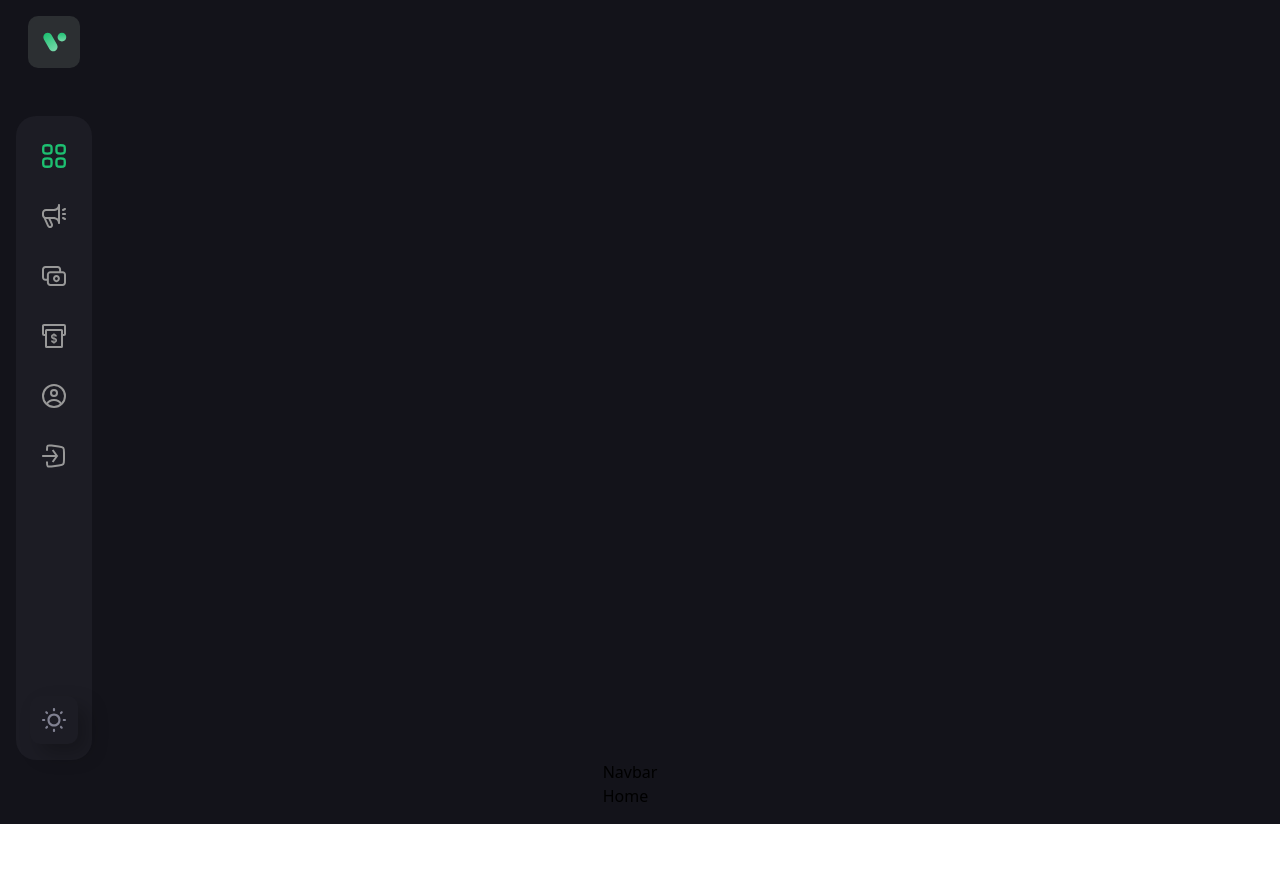
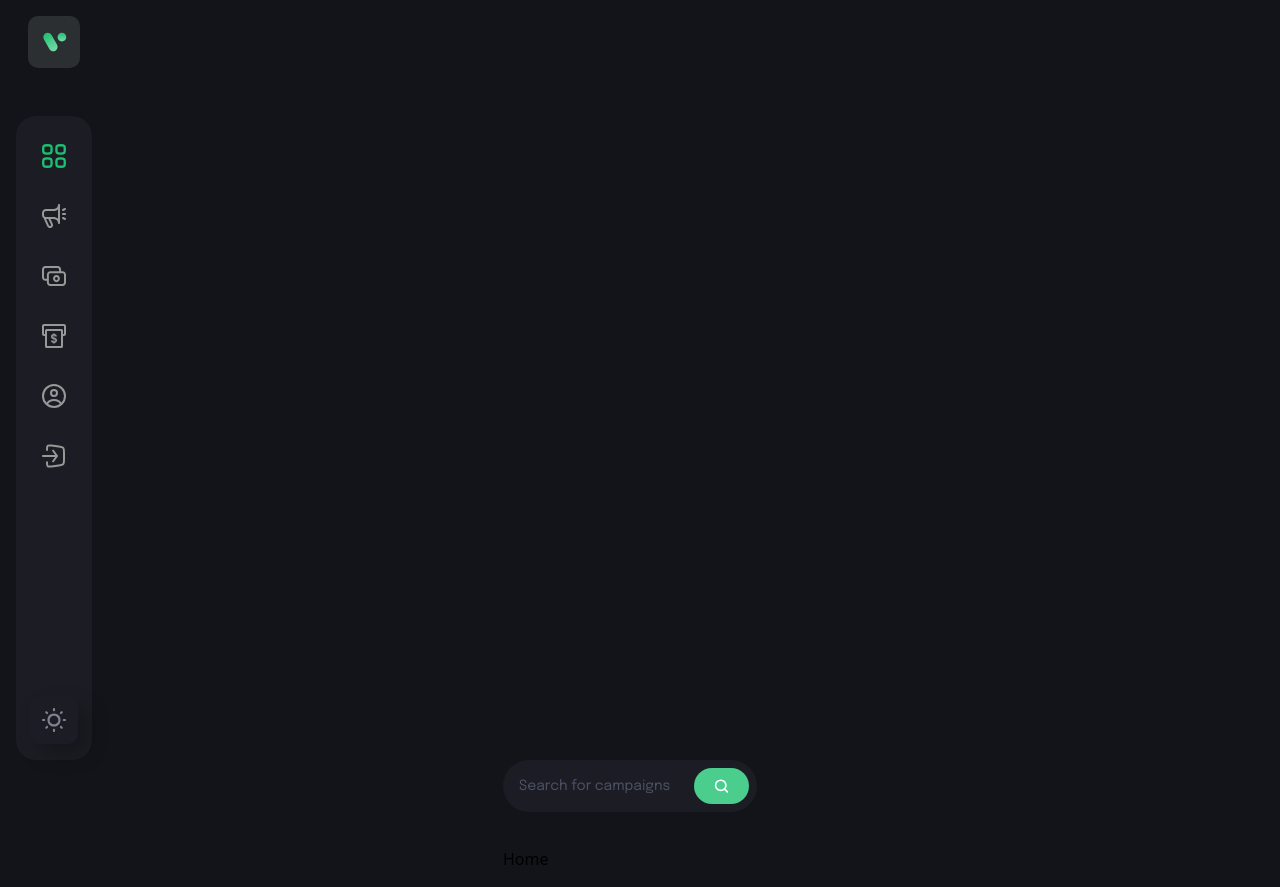
Before and after one commit to 0122wndnjs/crowdfunding_web3, a React (Vite) app in the folder client/: page / in a window 1280 px wide. Before the commit the page ends 824 px from the top, so only its background shows below. Built offline with nearby package versions, Linux system fonts and the light colour scheme; the HTML template or start-up script is replaced by a standard one.

Commit message:
adding search bar but weird location

```diff
--- /dev/null
+++ b/client/src/components/CustomButton.jsx
@@ -0,0 +1,9 @@
+import React from 'react'
+
+const CustomButton = () => {
+  return (
+    <div>CustomButton</div>
+  )
+}
+
+export default CustomButton
--- a/client/src/components/Navbar.jsx
+++ b/client/src/components/Navbar.jsx
@@ -1,8 +1,23 @@
-import React from 'react'
+import React, { useState } from 'react'
+import { Link, useNavigate } from 'react-router-dom'
+
+import { CustomButton } from './'
+import { logo, menu, search, thirdweb } from '../assets'
+import { navlinks } from '../constants'
 
 const Navbar = () => {
+    const navigate = useNavigate();
+    const [isActive, setIsActive] = useState('dashboard');
+    const [toggleDrawer, setToggleDrawer] = useState(false);
   return (
-    <div>Navbar</div>
+    <div className='flex md:flex-row flex-col-reverse justify-between mb-[35px] gap-6'>
+        <div className='lg:flex-1 flex flex-row max-w-[458px] py-2 pl-4 pr-2 h-[52px] bg-[#1c1c24] rounded-[100px]'>
+            <input type="text" placeholder="Search for campaigns" className="flex w-full font-epilogue font-normal text-[14px] placeholder:text-[#4b5264] text-white bg-transparent outline-none" />
+            <div className='w-[72px] h-full rounded-[20px] bg-[#4acd8d] flex justify-center items-center cursor-pointer'>
+                <img src={search} alt="search" className='w-[15px] h-[15px] object-contain' />
+            </div>
+        </div>
+    </div>
   )
 }
 
--- a/client/src/components/index.js
+++ b/client/src/components/index.js
@@ -1,2 +1,3 @@
 export { default as Sidebar } from "./Sidebar";
 export { default as Navbar } from "./Navbar";
+export { default as CustomButton } from "./CustomButton";
```
